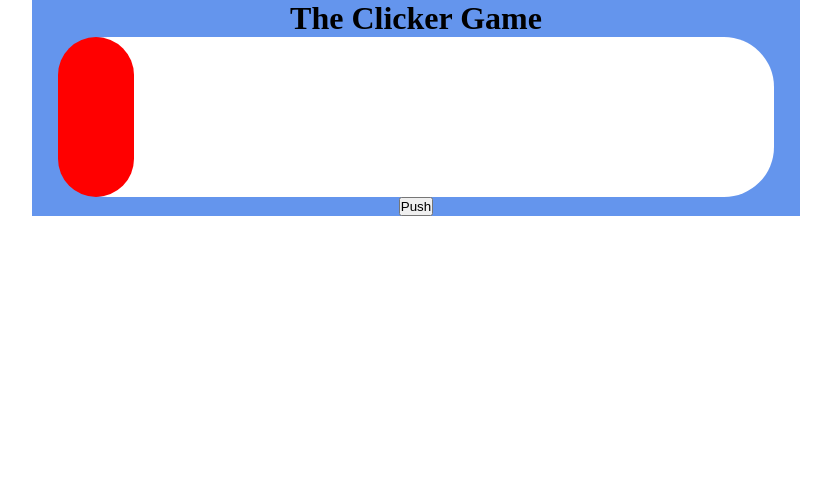
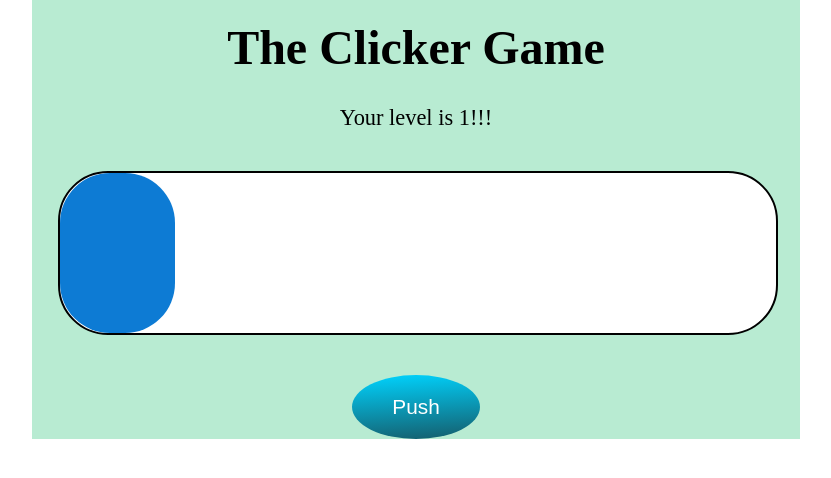
Before and after one commit to nexon5/ClickerGame, a plain HTML site: page index.html in a window 1280 px wide. Both pictures are taken after a click on the button "Push". Shown: the whole page, without its empty margins (224-1055 px from the left). Drawn offline with Linux system fonts and the light colour scheme.

Commit message:
secondCommit

```diff
--- a/index.html
+++ b/index.html
@@ -13,6 +13,7 @@
     <div class="conteiner">
         <div class="content">
             <h1>The Clicker Game </h1>
+            <div class="output">Your level is 1!!!</div>
             <div class="bar">
                 <div class="value"></div>
             </div>
--- a/script.js
+++ b/script.js
@@ -1,13 +1,34 @@
 let btn = document.querySelector("button");
 let value = document.querySelector(".value");
+let out = document.querySelector(".output");
+let fon = document.querySelector(".content");
 let x = 5;
 let level = 1;
+let red = 174;
+let green = 237;
+let blue = 237
 
 btn.onclick = () => {
     if (x < 56) {
-        x++;
+        x = x + 5 - level;
         value.style.width = x + "vw";
+
+        fon.style.background = `rgb(${red += 10},${green -= level * 2},${blue -= x * 3})`;
+        console.log(fon.style.background)
     } else {
         x = 5;
+        level++
+        out.textContent = `Your level is ${level}!!!`;
     }
 }
+//TEST
+// btn.onclick = () => {
+//     if (x < 56) {
+//         x += 10;
+//         value.style.width = x + "vw";
+//     } else {
+//         x = 5;
+//         level++
+//         out.textContent = `Your level is ${level}!!!`;
+//     }
+// }
--- a/style.css
+++ b/style.css
@@ -3,23 +3,51 @@
     margin: 0;
 }
 .content{
+    padding-top: 20px;
     text-align: center;
-    background-color: cornflowerblue;
+    background-color: #aeeded;
     margin-left: 20vw;
     margin-right: 20vw;
     padding-left: 2vw;
     padding-right: 2vw;
 }
+h1{
+    font-size: 3em;
+    margin-bottom: 30px;
+}
 .bar{
+    border: 2px solid black;
     background-color: white;
     height: 20vh;
     width: 56vw;
     border-radius: 50px;
+    margin-bottom: 40px;
 }
 .value{
-    background-color: red;
+    background-color: rgb(13, 123, 212);
     width: 5vw;
     height: 20vh;
     border-radius: 50px;
 
 }
+.output{
+
+    font-size: 1.4em;
+    margin-bottom: 40px;
+}
+button{
+    border: none;
+    padding: 20px 10px;
+    width: 10vw;
+    font-size: 1.3em;
+    border-radius: 50%;
+    background: linear-gradient(176deg, rgba(0,212,255,1) 0%, rgba(21,92,107,1) 100%);
+    color:white;
+ /*   box-shadow: 11px 10px 17px 6px rgba(34, 60, 80, 0.6);*/
+}
+button:hover{
+    background: linear-gradient(175deg, rgba(0,212,255,1) 0%, rgba(31,153,178,1) 100%);
+}
+button:active{
+    background: linear-gradient(175deg, rgba(0,212,255,1) 0%, rgba(125,233,255,1) 100%);
+}
```
